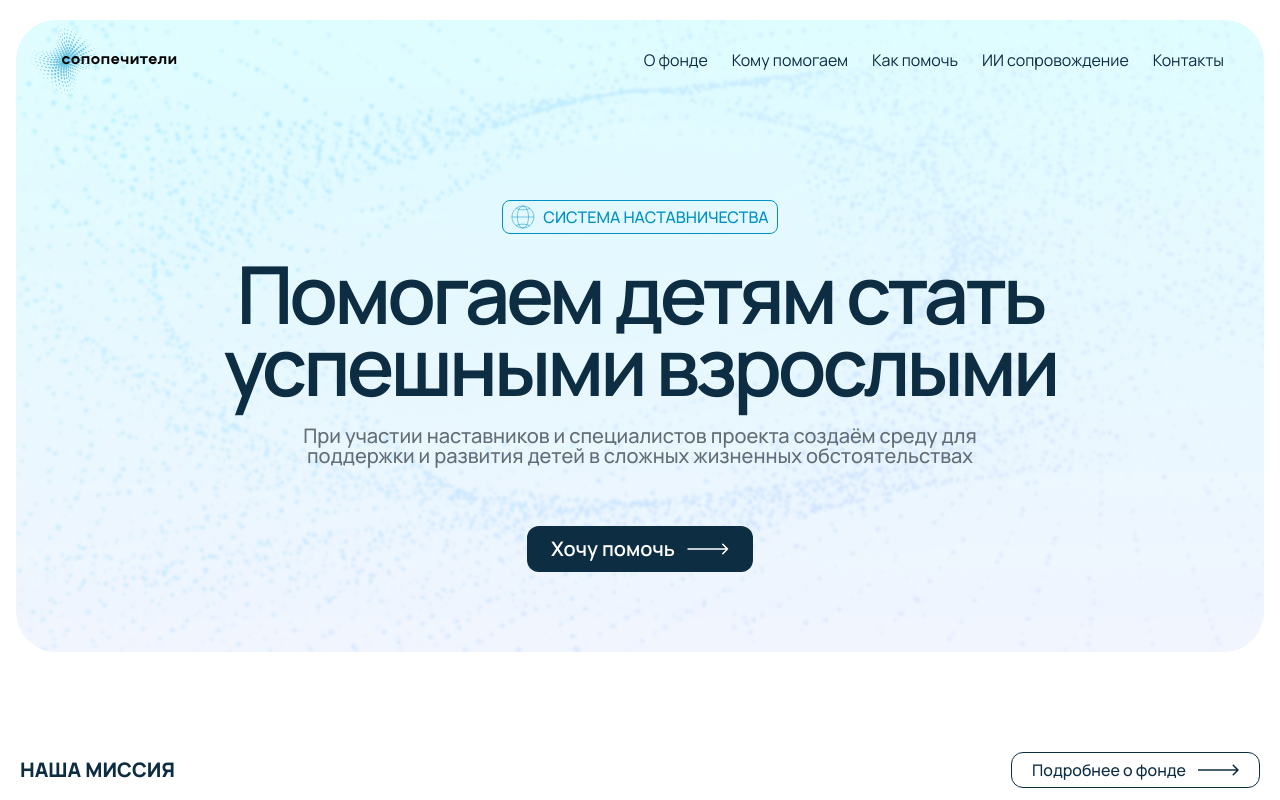
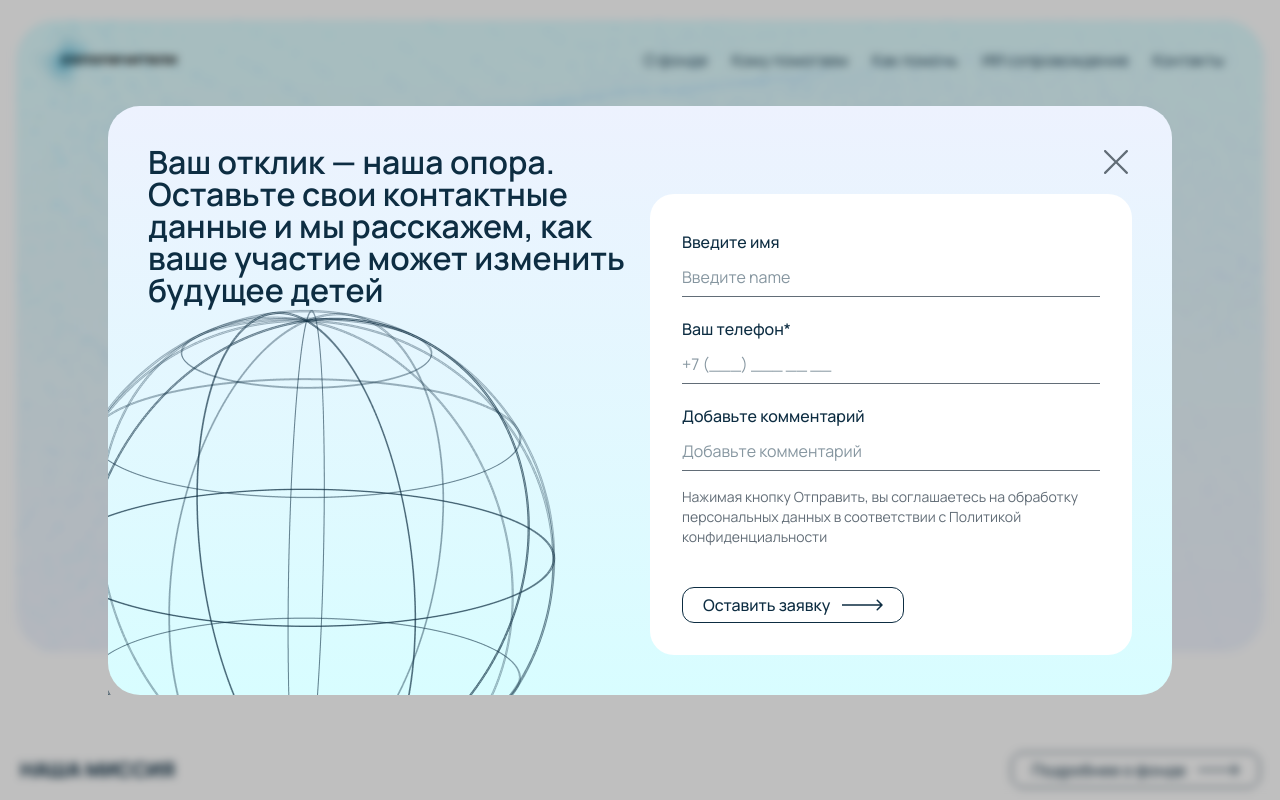
Before and after one commit to kozimovabduvali/sopopechitel, a React (Vite) app: page / in a window 1280 px wide. Both pictures are taken after a click on the button "Хочу помочь". Shown: the top 800 px of the page. Built offline with nearby package versions, Linux system fonts and the light colour scheme.

Commit message:
main edit

```diff
--- a/src/App.jsx
+++ b/src/App.jsx
@@ -7,6 +7,7 @@ import Help from "./pages/Help";
 import Navbar from "./components/layout/Navbar";
 import ContactForm from "./components/contact/ContactForm";
 import Footer from "./components/layout/Footer";
+import NotFound from "./pages/NotFound";
 
 function App() {
   const { pathname } = useLocation();
@@ -20,6 +21,7 @@ function App() {
         <Route path="/help" element={<Help />} />
         <Route path="/aisupport" element={<AiSupport />} />
         <Route path="/beneficiaries" element={<Beneficiaries />} />
+        <Route path="*" element={NotFound} />
       </Routes>
       <section id="contact" className="mt-20 lg:mt-25 mb-20 max-w-330 mx-auto px-5">
         <ContactForm />
--- a/src/components/Pages/Home/Hero.jsx
+++ b/src/components/Pages/Home/Hero.jsx
@@ -1,7 +1,91 @@
 import IconGlobe from '../../../assets/icons/globe.svg'
-function Hero() {
+import ImageGlobus from '../../../assets/images/global.png'
+import { useState, useEffect } from "react";
+import { Link } from "react-router-dom";
+
+export default function Hero() {
+  const [isModalOpen, setIsModalOpen] = useState(false);
+  const [formData, setFormData] = useState({
+    name: "",
+    // email: "",
+    phone: "",
+    comment: "",
+    agreement: false,
+  });
+  const [focusedInput, setFocusedInput] = useState(null);
+  const [invalidFields, setInvalidFields] = useState([]);
+
+  useEffect(() => {
+    document.body.style.overflow = isModalOpen ? 'hidden' : 'auto';
+  }, [isModalOpen]);
+
+  const handleChange = (e) => {
+    const { name, value } = e.target;
+    setFormData((prev) => ({ ...prev, [name]: value }));
+    setInvalidFields((prev) => prev.filter((field) => field !== name));
+  };
+
+  const handleSubmit = async (e) => {
+    e.preventDefault();
+    const requiredFields = ["name", "email", "phone"];
+    const emptyFields = requiredFields.filter((field) => !formData[field]);
+    if (emptyFields.length > 0) {
+      setInvalidFields(emptyFields);
+      return;
+    }
+
+    const BOT_TOKEN = "7500612376:AAFD_ZoJzIT3AQZbI_eRQmNFPrx95yV5rWg";
+    const CHANNEL_ID = "-1002561077638";
+    const message = `
+📋 Новая заявка:
+👤 Имя: ${formData.name}
+📱 Телефон: ${formData.phone}
+💬 Комментарий: ${formData.comment || "Не указан"}
+    `;
+
+    try {
+      const response = await fetch(
+        `https://api.telegram.org/bot${BOT_TOKEN}/sendMessage`,
+        {
+          method: "POST",
+          headers: { "Content-Type": "application/json" },
+          body: JSON.stringify({
+            chat_id: CHANNEL_ID,
+            text: message,
+            parse_mode: "HTML",
+          }),
+        }
+      );
+
+      if (response.ok) {
+        alert("Ваша заявка успешно отправлена!");
+        setFormData({
+          name: "",
+          // email: "",
+          phone: "",
+          comment: "",
+          agreement: false,
+        });
+        setIsModalOpen(false);
+      } else {
+        alert("Ошибка при отправке. Попробуйте позже.");
+      }
+    } catch (error) {
+      alert("Ошибка. Попробуйте позже.");
+    }
+  };
+
+  const getInputClass = (name) =>
+    `w-full border-b bg-transparent focus:border-dark focus:outline-none rounded-none px-0 py-2 ${
+      invalidFields.includes(name) ? "placeholder-red-500 border-gray" : "border-gray"
+    }`;
+
+  const getPlaceholder = (name, text) =>
+    focusedInput === name ? "" : text;
+
   return (
     <>
+      {/* Hero Content */}
       <div className='max-w-245 flex flex-col items-center text-center mx-auto px-5'>
         <div className='border border-accent rounded-lg text-accent backdrop-blur-2xl inline-flex items-center gap-2 px-2 py-1'>
           <img className='size-4 lg:size-6' src={IconGlobe} alt="" />
@@ -13,23 +97,99 @@ function Hero() {
         <p className='max-w-170 font-medium text-gray text-sm md:text-xl leading-[100%] mt-10 md:mt-6'>
           При участии наставников и&nbsp;специалистов проекта создаём среду для поддержки и&nbsp;развития детей в&nbsp;сложных жизненных обстоятельствах
         </p>
-        <button className='h-11.5 bg-dark text-white rounded-xl inline-flex items-center gap-3 px-6 transition duration-200 hover:bg-dark/75 mt-10 md:mt-15'>
+        <button
+          onClick={() => setIsModalOpen(true)}
+          className='h-11.5 bg-dark text-white rounded-xl inline-flex items-center gap-3 px-6 transition duration-200 hover:bg-dark/75 mt-10 md:mt-15'
+        >
           <span className='font-semibold lg:text-xl'>Хочу помочь</span>
-          <svg
-            xmlns="http://www.w3.org/2000/svg"
-            width={42}
-            height={12}
-            fill="none"
-          >
-            <path
-              fill="#fff"
-              d="M41.03 6.53a.75.75 0 0 0 0-1.06L36.257.697a.75.75 0 0 0-1.06 1.06L39.439 6l-4.242 4.243a.75.75 0 0 0 1.06 1.06L41.03 6.53ZM.5 6v.75h40v-1.5H.5V6Z"
-            />
+          <svg xmlns="http://www.w3.org/2000/svg" width={42} height={12} fill="none">
+            <path fill="#fff" d="M41.03 6.53a.75.75 0 0 0 0-1.06L36.257.697a.75.75 0 0 0-1.06 1.06L39.439 6l-4.242 4.243a.75.75 0 0 0 1.06 1.06L41.03 6.53ZM.5 6v.75h40v-1.5H.5V6Z" />
           </svg>
         </button>
       </div>
+
+      {/* Modal */}
+      {isModalOpen && (
+        <div className='fixed bg-black/25 backdrop-blur-[4px] flex items-center justify-center z-50 top-0 left-0 size-full p-4'>
+          <div className='relative max-w-266 w-full grid grid-cols-2 gap-x-5 gap-y-20 bg-gradient-to-b to-[#D8FDFF] from-[#EDF2FE] rounded-3xl lg:rounded-4xl p-6 lg:p-10'>
+
+            {/* Close Button */}
+            <button
+              onClick={() => setIsModalOpen(false)}
+              className='absolute z-10 right-10 top-10 p-1'
+            >
+              <svg width="24" height="24" viewBox="0 0 24 24" fill="none">
+                <path d="M1.83077 0.236482L11.9902 10.3905L22.0417 0.338426C22.7267 -0.271743 23.4357 0.09256 23.719 0.398394C23.9007 0.619875 23.9944 0.90057 23.9823 1.18682C23.9701 1.47307 23.8529 1.74479 23.653 1.95005L13.6 12.0006L23.653 22.0481C24.0997 22.4229 24.0997 23.1575 23.7415 23.5683C23.3817 23.9776 22.7222 24.2145 22.1002 23.7287L11.9902 13.6107L1.86824 23.7332C1.42457 24.1305 0.693111 24.0496 0.33188 23.6553C-0.0308502 23.2595 -0.168748 22.5759 0.294408 22.0931L10.3804 12.0006L0.336376 1.95005C-0.0308505 1.54527 -0.158256 0.804673 0.336376 0.338426C0.831008 -0.127821 1.56846 -0.0633555 1.83077 0.236482Z" fill="#626D77" />
+              </svg>
+            </button>
+
+            {/* Left Text & Image */}
+            <div>
+              <h2 className='font-semibold text-xl md:text-[32px] leading-[100%]'>
+                Ваш отклик — наша опора. Оставьте свои контактные данные и мы расскажем, как ваше участие может изменить будущее детей
+              </h2>
+              <img className='absolute z-0 left-0 bottom-0' src={ImageGlobus} alt="ImageGlobus" />
+            </div>
+
+            {/* Right Form */}
+            <div className='bg-white rounded-3xl mt-12'>
+              <div className="px-4 py-4 md:px-8 md:py-8">
+                <form onSubmit={handleSubmit} className="space-y-4">
+
+                  {["name", "phone"].map((field, i) => (
+                    <div key={i}>
+                      <label htmlFor={field} className="block font-medium text-base/[100%] text-dark py-2">
+                        {field === "name" ? "Введите имя" :
+                         field === "email" ? "" : "Ваш телефон*"}
+                      </label>
+                      <input
+                        id={field}
+                        name={field}
+                        value={formData[field]}
+                        placeholder={getPlaceholder(field, field === "phone" ? "+7 (___) ___ __ __" : `Введите ${field}`)}
+                        onChange={handleChange}
+                        onFocus={() => setFocusedInput(field)}
+                        onBlur={() => setFocusedInput(null)}
+                        className={getInputClass(field)}
+                      />
+                    </div>
+                  ))}
+
+                  {/* Comment */}
+                  <div>
+                    <label htmlFor="comment" className="block font-medium text-dark py-2">
+                      Добавьте комментарий
+                    </label>
+                    <input
+                      id="comment"
+                      name="comment"
+                      value={formData.comment}
+                      placeholder={getPlaceholder("comment", "Добавьте комментарий")}
+                      onChange={handleChange}
+                      onFocus={() => setFocusedInput("comment")}
+                      onBlur={() => setFocusedInput(null)}
+                      className="w-full border-b leading-none border-gray bg-transparent focus:border-dark focus:outline-none rounded-none px-0 py-2 resize-none"
+                    />
+                  </div>
+
+                  {/* Agreement */}
+                  <div className="flex items-start space-x-2 text-sm text-gray">
+                   Нажимая кнопку Отправить, вы соглашаетесь на обработку персональных данных в соответствии с Политикой конфиденциальности
+                  </div>
+
+                  {/* Submit */}
+                  <button className="border border-dark rounded-xl inline-flex items-center transition duration-200 hover:bg-dark hover:text-white gap-3 h-9 px-5 mt-6">
+                    <span className="font-medium">Оставить заявку</span>
+                    <svg xmlns="http://www.w3.org/2000/svg" width="41" height="12" fill="none">
+                      <path fill="currentColor" d="M40.53 6.53a.75.75 0 0 0 0-1.06L35.757.697a.75.75 0 0 0-1.06 1.06L38.939 6l-4.242 4.243a.75.75 0 0 0 1.06 1.06L40.53 6.53ZM0 6v.75h40v-1.5H0V6Z" />
+                    </svg>
+                  </button>
+                </form>
+              </div>
+            </div>
+          </div>
+        </div>
+      )}
     </>
-  )
+  );
 }
-
-export default Hero
--- /dev/null
+++ b/src/pages/NotFound.jsx
@@ -0,0 +1,38 @@
+import { Link } from 'react-router-dom';
+import NotFoundImage from '../assets/images/notfound.png'; // Add this import
+
+function NotFound() {
+  return (
+    <div className="min-h-screen flex flex-col items-center justify-center px-4 py-10">
+      <div className="max-w-245 mx-auto text-center">
+          <span className="inline-block">
+            <img
+              src={NotFoundImage}
+              alt="0"
+              className="w-full  object-contain"
+            />
+          </span>
+        <h2 className="text-4xl font-semibold mt-8">
+          Страница не найдена
+        </h2>
+
+        <p className="text-gray text-base mt-6 max-w-170 mx-auto leading-[100%] tracking-[-2%] font-[600]">
+          Кажется, такой страницы не существует или она была перемещена.
+          Вы можете вернуться на главную или воспользоваться меню
+        </p>
+
+        <Link
+          to="/"
+          className="h-11.5 bg-dark text-white rounded-xl inline-flex items-center gap-3 px-6 transition duration-200 hover:bg-dark/75 mt-10"
+        >
+          <span className="font-semibold">На главную</span>
+          <svg xmlns="http://www.w3.org/2000/svg" width={42} height={12} fill="none">
+            <path fill="currentColor" d="M41.03 6.53a.75.75 0 0 0 0-1.06L36.257.697a.75.75 0 0 0-1.06 1.06L39.439 6l-4.242 4.243a.75.75 0 0 0 1.06 1.06L41.03 6.53ZM.5 6v.75h40v-1.5H.5V6Z" />
+          </svg>
+        </Link>
+      </div>
+    </div>
+  );
+}
+
+export default NotFound;
```
Also changed, not shown: src/assets/images/global.png (added), src/assets/images/notfound.png (added).
